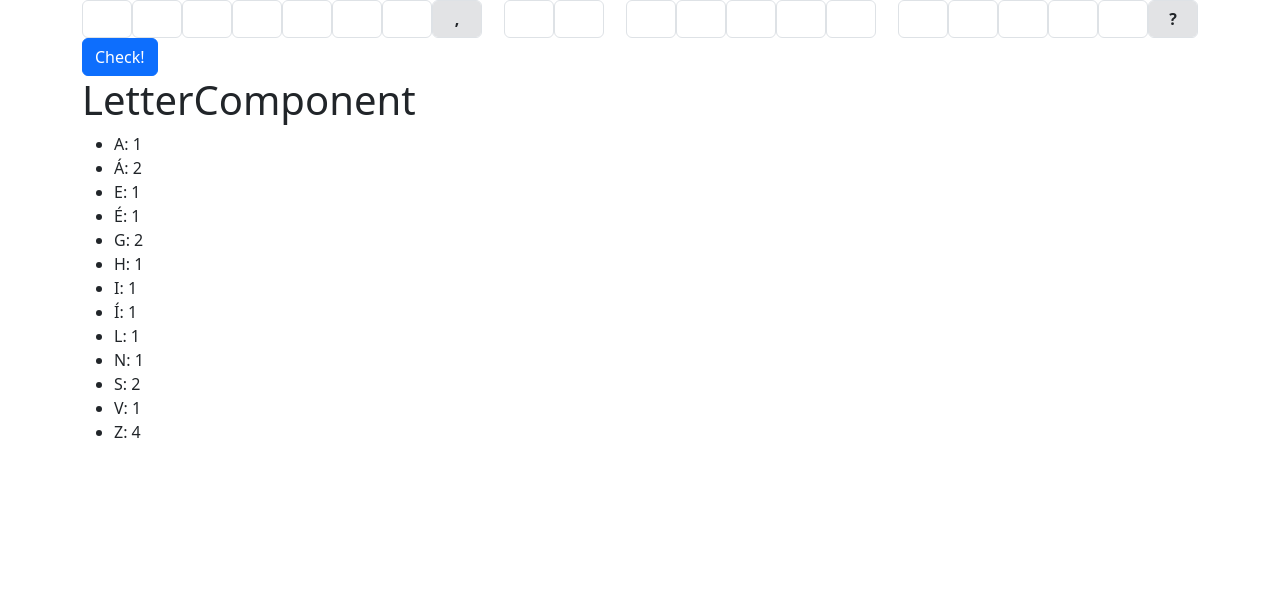
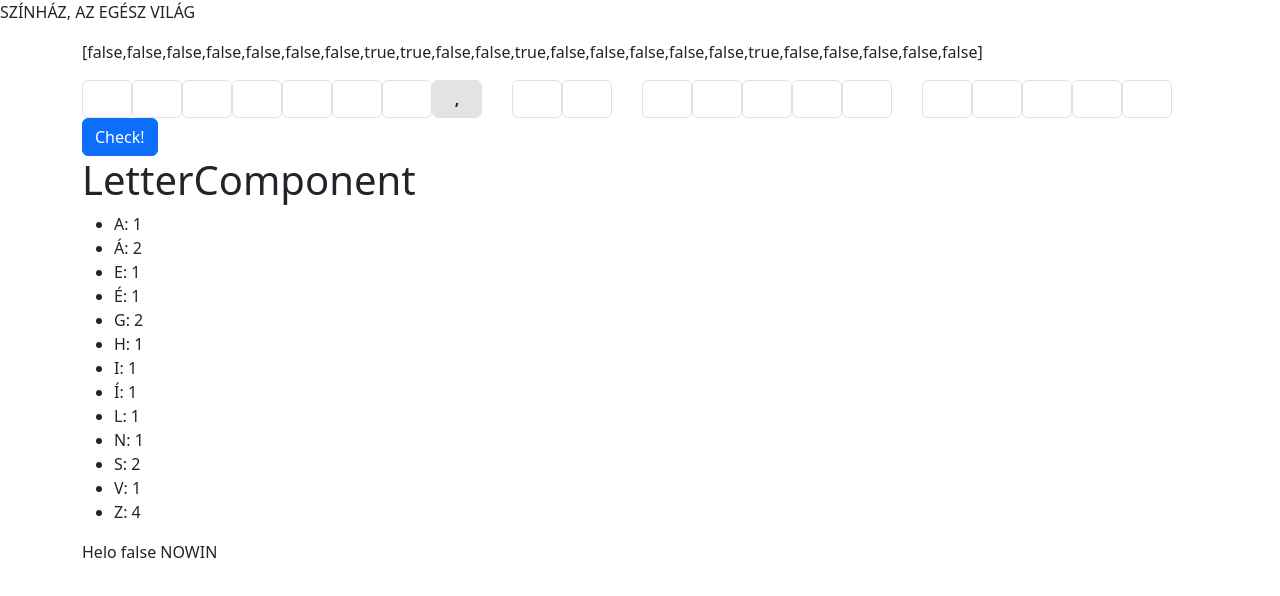
Before and after one commit to anwolosz/proverbia, a React (Vite) app: page / in a window 1280 px wide. Shown: the top 596 px of the page. Built offline with nearby package versions, Linux system fonts and the light colour scheme.

Commit message:
Check win

```diff
--- a/src/App.jsx
+++ b/src/App.jsx
@@ -4,18 +4,25 @@ import LetterInfo from './LetterInfo';
 import ProverbInput from './ProverbInput';
 
 function App() {
-  const [proverb, setProverb] = useState("SZÍNHÁZ, AZ EGÉSZ VILÁG?")
+  const [proverb, setProverb] = useState("SZÍNHÁZ, AZ EGÉSZ VILÁG")
   const [proverbRemaining, setProverbRemaining] = useState(proverb)
+  const [isWin, setIsWin] = useState(false)
 
   const handleProverbChange = (updatedProverb) => {
     setProverbRemaining(updatedProverb);
   };
 
+  const handleWin = () => {
+    setIsWin(true);
+  };
+
   return (
     <>
+    <p>{proverbRemaining}</p>
       <div className='container'>
-        <ProverbInput proverb={proverb} onProverbChange={handleProverbChange}/>
+        <ProverbInput proverb={proverb} onProverbChange={handleProverbChange} onWin={handleWin}/>
         <LetterInfo proverb={proverbRemaining}/>
+        <p>Helo {JSON.stringify(isWin)} {isWin ? "WIN": "NOWIN"}</p>
       </div>
     </>
   )
--- a/src/CharInput.jsx
+++ b/src/CharInput.jsx
@@ -1,10 +1,8 @@
 import {React, useState} from 'react';
+import { specialCharacters } from './utils/characters';
 
 function CharInput({char, onChange, valid}) {
     const [inputValue, setInputValue] = useState("");
-
-    const specialCharacters = ",?"
-
 
   return (
         <input
--- a/src/LetterInfo.jsx
+++ b/src/LetterInfo.jsx
@@ -1,8 +1,8 @@
 import React from 'react';
+import { validLetters } from './utils/characters';
 
 function LetterInfo({proverb}) {
     const countLetters = (proverb) => {
-        const validLetters = "AÁBCDEÉFGHIÍJKLMNOÓÖŐPQRSTUÚÜŰVWXYZ"
         const letterCount = []
 
         const lowerCaseString = proverb;
--- a/src/ProverbInput.jsx
+++ b/src/ProverbInput.jsx
@@ -1,9 +1,10 @@
 import {React, useState} from 'react';
 import CharInput from './CharInput';
+import { validLetters } from './utils/characters';
 
-function ProverbInput({proverb, onProverbChange}) {
+function ProverbInput({proverb, onProverbChange, onWin}) {
     const [inputs, setInputs] = useState(proverb.split("").map(() => ""));
-    const [valids, setValids] = useState(proverb.split("").map(() => false));
+    const [valids, setValids] = useState(proverb.split("").map((char) => !validLetters.includes(char) ? true : false ));
 
     const handleInputChange = (index, value) => {
         const updatedInputs = [...inputs];
@@ -26,10 +27,20 @@ function ProverbInput({proverb, onProverbChange}) {
         }
         setValids(updatedValids)
         onProverbChange(updatedProverb);
+        checkWin(updatedValids)
     }
+
+    const checkWin = (updatedValids) => {
+        if (!updatedValids.includes(false))
+        {
+            onWin()
+        }
+    }
+
 
   return (
     <>
+    <p>{JSON.stringify(valids)}</p>
         <div className='d-flex'>
         {proverb.split('').map((item, index) => {
             if (item === ' ') {
--- /dev/null
+++ b/src/utils/characters.js
@@ -0,0 +1,2 @@
+export const validLetters = "AÁBCDEÉFGHIÍJKLMNOÓÖŐPQRSTUÚÜŰVWXYZ"
+export const specialCharacters = ",?"
```
